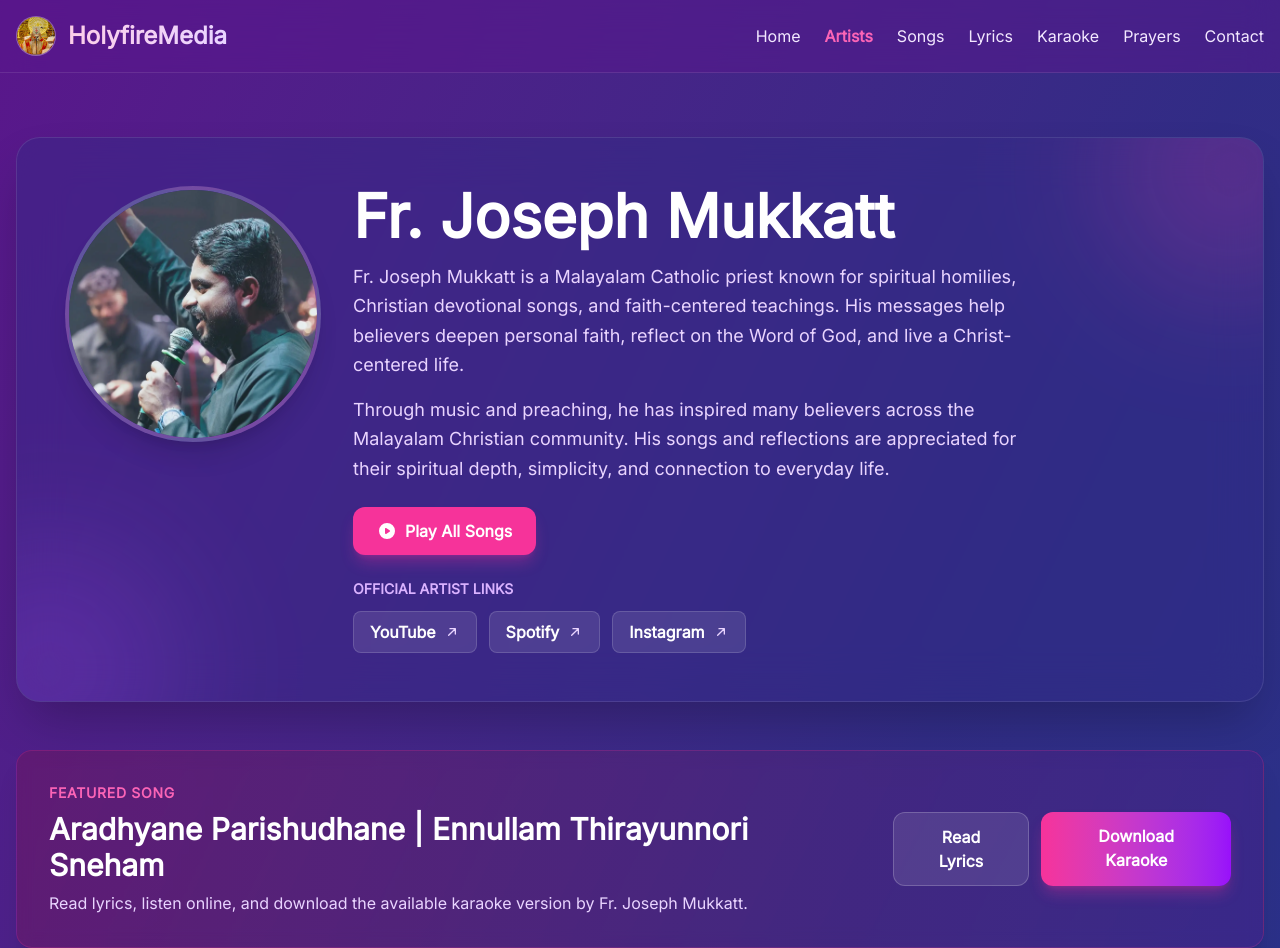
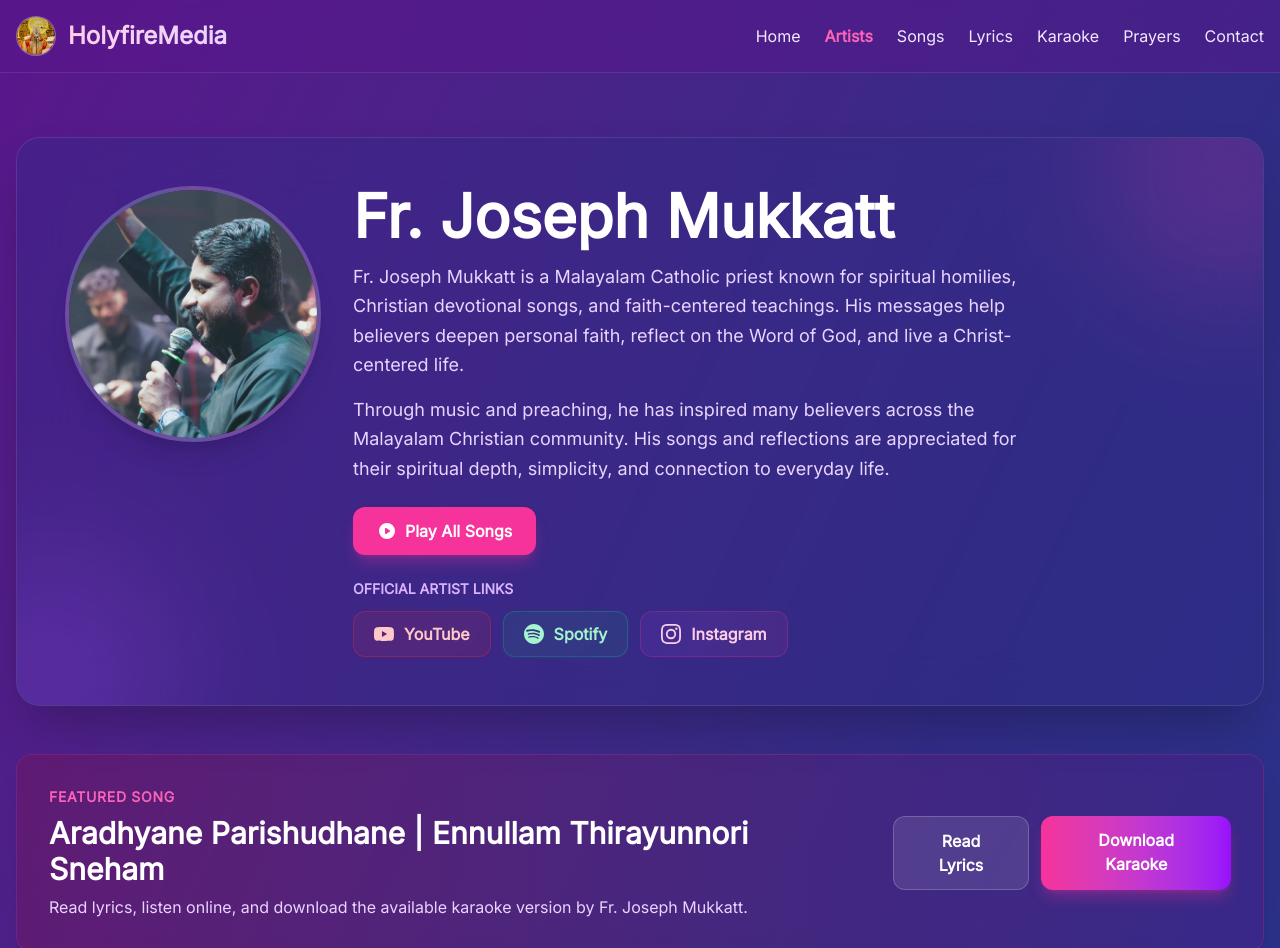
Before and after one commit to nidhinvv22/holyfiremedia, an Astro site: page /artists/fr-joseph-mukkatt in a window 1280 px wide. Shown: the top 948 px of the page. Built offline with nearby package versions, Linux system fonts and the light colour scheme; Astro itself is replaced by a stand-in of ours.

Commit message:
added icons

```diff
--- a/src/pages/artists/[slug].astro
+++ b/src/pages/artists/[slug].astro
@@ -84,6 +84,32 @@ const breadcrumbSchema = {
     }
   ]
 };
+
+const getSocialLinkDetails = (name: string) => {
+  const normalizedName = name.toLowerCase();
+  if (normalizedName.includes('youtube')) {
+    return {
+      classes: "bg-red-500/10 hover:bg-red-500/20 border-red-500/30 hover:border-red-500/50 text-red-200 hover:text-white shadow-sm shadow-red-500/5",
+      iconSvg: `<svg xmlns="http://www.w3.org/2000/svg" class="h-5 w-5" viewBox="0 0 24 24" fill="currentColor"><path d="M23.498 6.163a3.003 3.003 0 0 0-2.11-2.11C19.518 3.545 12 3.545 12 3.545s-7.518 0-9.388.508a3.003 3.003 0 0 0-2.11 2.11C0 8.033 0 12 0 12s0 3.967.502 5.837a3.003 3.003 0 0 0 2.11 2.11c1.87.508 9.388.508 9.388.508s7.518 0 9.388-.508a3.003 3.003 0 0 0 2.11-2.11C24 15.967 24 12 24 12s0-3.967-.502-5.837zM9.545 15.568V8.432L15.818 12l-6.273 3.568z"/></svg>`
+    };
+  }
+  if (normalizedName.includes('spotify')) {
+    return {
+      classes: "bg-emerald-500/10 hover:bg-emerald-500/20 border-emerald-500/30 hover:border-emerald-500/50 text-emerald-200 hover:text-white shadow-sm shadow-emerald-500/5",
+      iconSvg: `<svg xmlns="http://www.w3.org/2000/svg" class="h-5 w-5" viewBox="0 0 24 24" fill="currentColor"><path d="M12 0C5.373 0 0 5.373 0 12s5.373 12 12 12 12-5.373 12-12S18.627 0 12 0zm5.49 17.306c-.215.353-.676.463-1.028.249-2.813-1.722-6.354-2.11-10.523-1.157-.403.093-.81-.16-.903-.564-.093-.403.16-.81.564-.903 4.567-1.042 8.477-.6 11.64 1.34.352.215.463.676.25 1.035zm1.464-3.26c-.27.44-.848.58-1.288.31-3.218-1.977-8.125-2.55-11.93-1.393-.497.15-1.02-.132-1.17-.63-.15-.497.13-1.02.63-1.17 4.356-1.32 9.775-.68 13.447 1.58.44.27.58.85.31 1.29zM19.07 10.15c-.324.53-.993.7-1.52.375-3.77-2.242-9.988-2.45-13.568-1.362-.607.184-1.25-.154-1.436-.762-.185-.607.154-1.25.762-1.436 4.25-1.29 11.107-1.043 15.412 1.517.525.312.695.986.375 1.52z"/></svg>`
+    };
+  }
+  if (normalizedName.includes('instagram')) {
+    return {
+      classes: "bg-gradient-to-r from-purple-500/10 to-pink-500/10 hover:from-purple-500/20 hover:to-pink-500/20 border-pink-500/25 hover:border-pink-500/40 text-pink-200 hover:text-white shadow-sm shadow-pink-500/5",
+      iconSvg: `<svg xmlns="http://www.w3.org/2000/svg" class="h-5 w-5" viewBox="0 0 24 24" fill="currentColor"><path d="M12 2.163c3.204 0 3.584.012 4.85.07 3.252.148 4.771 1.691 4.919 4.919.058 1.265.069 1.645.069 4.849 0 3.205-.012 3.584-.069 4.849-.149 3.225-1.664 4.771-4.919 4.919-1.266.058-1.644.07-4.85.07-3.204 0-3.584-.012-4.849-.07-3.26-.149-4.771-1.699-4.919-4.92-.058-1.265-.07-1.644-.07-4.849 0-3.204.013-3.583.07-4.849.149-3.227 1.664-4.771 4.919-4.919 1.266-.057 1.645-.069 4.849-.069zM12 0C8.741 0 8.333.014 7.053.072 2.695.272.273 2.69.073 7.051.014 8.333 0 8.741 0 12c0 3.259.014 3.668.072 4.948.2 4.358 2.618 6.78 6.98 6.98 1.281.058 1.689.072 4.948.072 3.259 0 3.668-.014 4.948-.072 4.354-.2 6.782-2.618 6.979-6.98.059-1.28.073-1.689.073-4.948 0-3.259-.014-3.667-.072-4.947-.196-4.354-2.617-6.78-6.979-6.98C15.668.014 15.259 0 12 0zm0 5.838a6.162 6.162 0 1 0 0 12.324 6.162 6.162 0 0 0 0-12.324zM12 16a4 4 0 1 1 0-8 4 4 0 0 1 0 8zm6.406-11.845a1.44 1.44 0 1 0 0 2.881 1.44 1.44 0 0 0 0-2.881z"/></svg>`
+    };
+  }
+  return {
+    classes: "bg-white/5 hover:bg-white/10 border-white/15 text-purple-200 hover:text-white shadow-sm",
+    iconSvg: `<svg xmlns="http://www.w3.org/2000/svg" class="h-5 w-5" fill="none" viewBox="0 0 24 24" stroke="currentColor" stroke-width="2"><path stroke-linecap="round" stroke-linejoin="round" d="M10 6H6a2 2 0 00-2 2v10a2 2 0 002 2h10a2 2 0 002-2v-4M14 4h6m0 0v6m0-6L10 14" /></svg>`
+  };
+};
 ---
 
 <MainLayout
@@ -132,19 +158,20 @@ const breadcrumbSchema = {
           <div class="mt-6">
             <h2 class="text-sm font-bold uppercase text-purple-300 mb-3">Official Artist Links</h2>
             <div class="flex flex-wrap gap-3 justify-center md:justify-start">
-              {artistLinks.map((link) => (
+              {artistLinks.map((link) => {
+                const social = getSocialLinkDetails(link.name);
+                return (
                   <a
                     href={link.url}
                     target="_blank"
                     rel="noopener noreferrer"
-                  class="inline-flex items-center gap-2 px-4 py-2 rounded-lg bg-white/10 hover:bg-white/20 border border-white/15 text-white font-semibold transition-colors"
+                    class={`inline-flex items-center gap-2.5 px-5 py-2.5 rounded-xl border font-bold transition-all duration-300 transform hover:-translate-y-0.5 shadow-lg active:scale-95 ${social.classes}`}
                   >
-                  {link.name}
-                  <svg xmlns="http://www.w3.org/2000/svg" class="h-4 w-4 text-purple-200" fill="none" viewBox="0 0 24 24" stroke="currentColor" stroke-width="2">
-                    <path stroke-linecap="round" stroke-linejoin="round" d="M7 17L17 7M9 7h8v8" />
-                  </svg>
+                    <Fragment set:html={social.iconSvg} />
+                    <span>{link.name}</span>
                   </a>
-              ))}
+                );
+              })}
             </div>
           </div>
         )}
```
Lines whose indentation alone changed are shown as unchanged.
